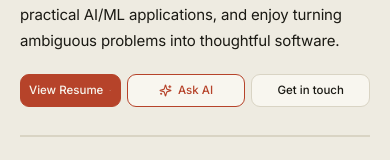
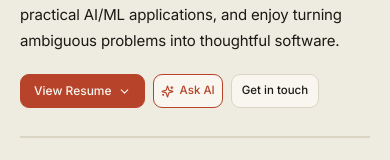
Before and after one commit to ParasRana123/Portfolio-Website, a Next.js app: page / in a window 390 px wide. Shown: the part 239-399 px from the top of the page. Built offline with nearby package versions, Linux system fonts and the light colour scheme; no server answers.

Commit message:
style(mobile): increase View Resume padding and compact Ask AI button on mobile view

```diff
--- a/styles/portfolio.css
+++ b/styles/portfolio.css
@@ -427,27 +427,35 @@
 
 @media (max-width: 560px) {
   .dp-intro-actions {
-    gap: 6px;
+    gap: 8px;
     width: 100%;
+    justify-content: flex-start;
   }
 
   .dp-resume-dropdown-wrapper {
-    flex: 1 1 0;
-    min-width: 0;
-  }
-
-  .dp-resume-dropdown-wrapper .dp-intro-action {
-    width: 100%;
-  }
-
-  .dp-intro-action {
-    flex: 1 1 0;
-    min-width: 0;
-    padding: 0 8px;
+    flex: 0 0 auto;
+  }
+
+  .dp-resume-trigger {
+    padding: 0 13px;
+    font-size: 12px;
+    min-height: 34px;
+    gap: 5px;
+  }
+
+  .dp-intro-action--ai {
+    flex: 0 0 auto;
+    padding: 0 7px;
     font-size: 11.5px;
-    min-height: 33px;
+    min-height: 34px;
     gap: 4px;
-    text-align: center;
+  }
+
+  .dp-intro-action--contact {
+    flex: 0 0 auto;
+    padding: 0 10px;
+    font-size: 11.5px;
+    min-height: 34px;
   }
 
   .dp-resume-dropdown {
@@ -458,12 +466,25 @@
 
 @media (max-width: 380px) {
   .dp-intro-actions {
+    gap: 5px;
+  }
+
+  .dp-resume-trigger {
+    padding: 0 10px;
+    font-size: 11px;
+    min-height: 32px;
     gap: 4px;
   }
 
-  .dp-intro-action {
-    padding: 0 5px;
-    font-size: 10.5px;
+  .dp-intro-action--ai {
+    padding: 0 6px;
+    font-size: 11px;
+    min-height: 32px;
+  }
+
+  .dp-intro-action--contact {
+    padding: 0 8px;
+    font-size: 11px;
     min-height: 32px;
   }
 }
```
